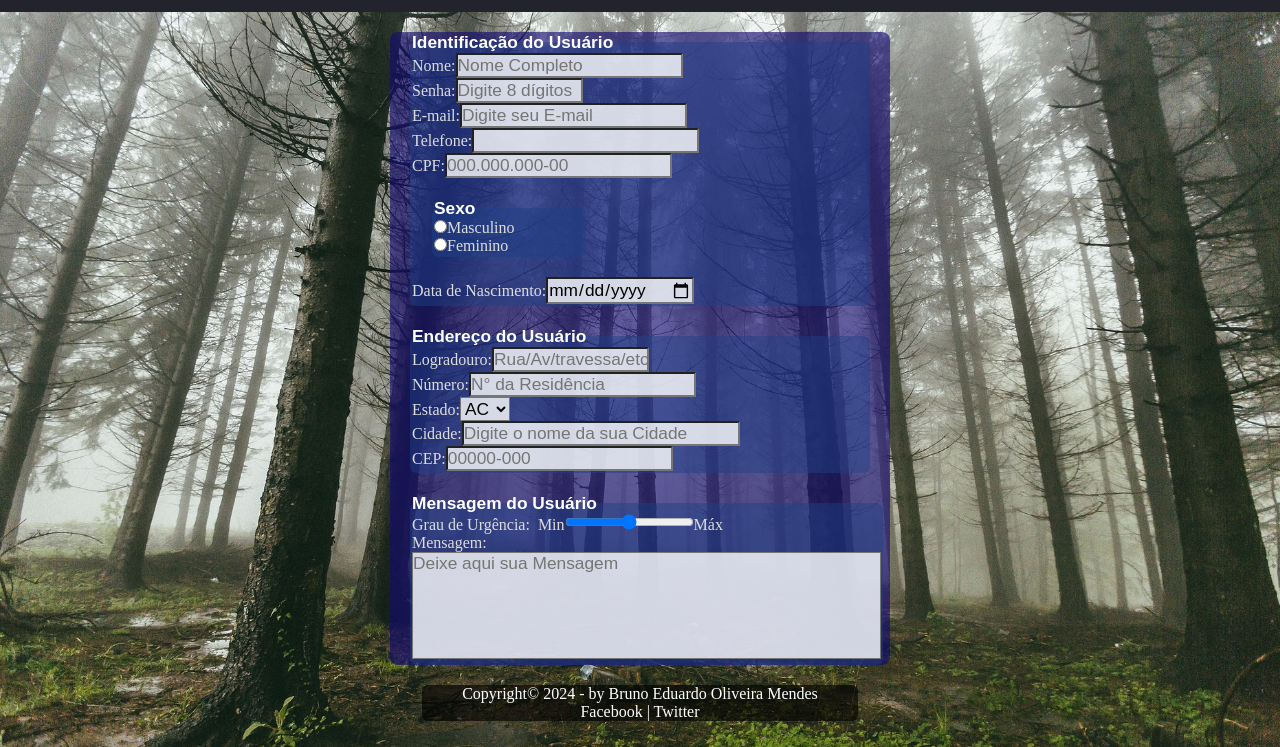
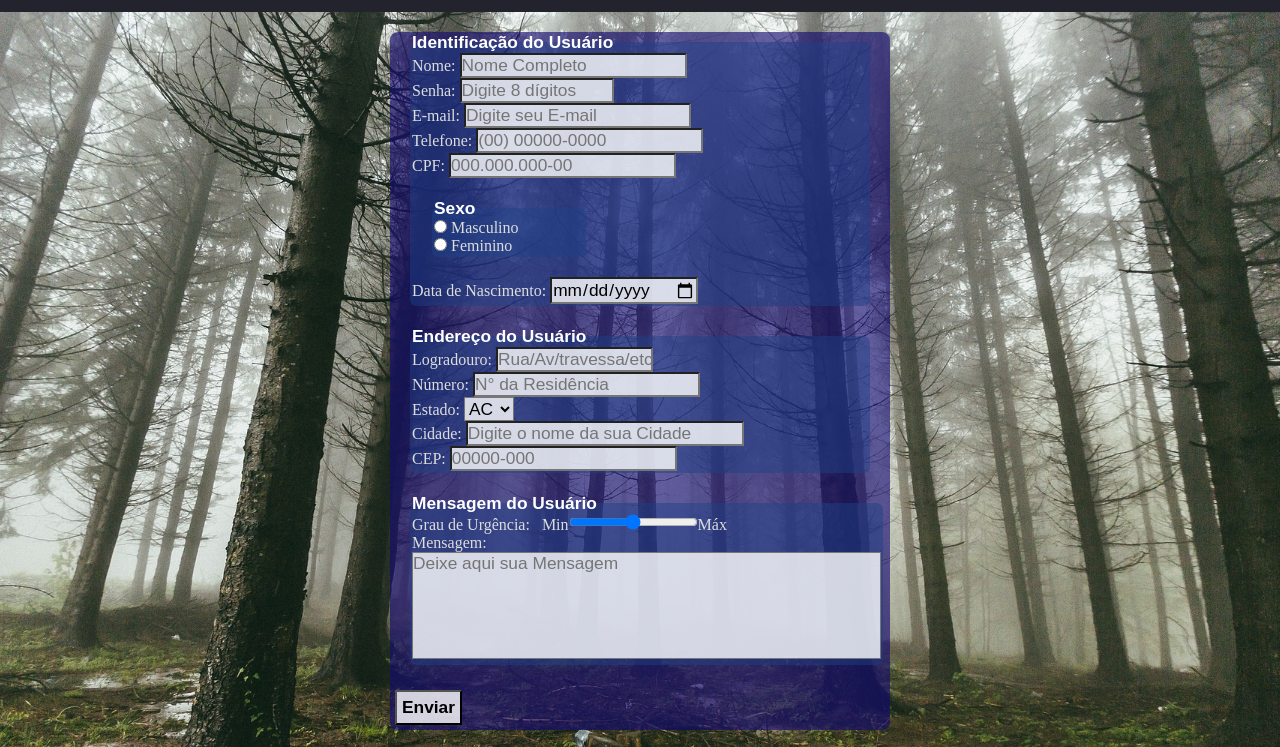
Before and after one commit to Hellsccythe/exercicio_plugins_jquery, a plain HTML site: page index.html in a window 1280 px wide. Shown: the part 52-799 px from the top of the page. Drawn offline with nearby package versions, Linux system fonts and the light colour scheme.

Commit message:
commit-inicial

```diff
--- a/css/form.css
+++ b/css/form.css
@@ -12,6 +12,10 @@ input, textarea, select {
 	font-weight: normal;
 	background-color: rgba(255, 255, 255, 0.8);
 
+}
+
+input#csenha{
+	width: 150px;
 }
 
 select{
@@ -48,6 +52,14 @@ fieldset#mensagem p{
 	color: #dddddd;
 }
 
+input#Enviar{
+	padding: 5px;
+	font-weight: bold;
+	cursor: pointer;
+	color: black;
+	margin: 5px 5px;
+}
+
 footer{
 	position: relative;
 	display: flex;
@@ -58,4 +70,5 @@ footer{
 	max-width: 34%;
 	color: #ffffff;
 	border-radius: 6px;
+	margin-top: 20px;
 }
--- a/css/menu.css
+++ b/css/menu.css
@@ -31,7 +31,7 @@ nav {
 main {
   background: url("../background.jpg") no-repeat center center;
   background-size: cover;
-  height: 110vh;
+  height: 120vh;
 }
 
 .nav-list {
--- a/index.html
+++ b/index.html
@@ -32,26 +32,26 @@
 <form method="post" id="fContato">
 <fieldset id="usuario"><legend>
 Identificação do Usuário</legend>
-  <p><label for="cnome">Nome:</label><input type="text" name="tnome" id="cnome" size="20" maxlength="20" placeholder="Nome Completo"></p>
-  <p><label for="csenha">Senha:</label><input type="password" name="tsenha" id="csenha" size="10" maxlength="8" placeholder="Digite 8 dígitos"></p>
-  <p><label for="cemail">E-mail:</label><input type="email" name="temail" id="cemail" size="20" maxlength="40" placeholder="Digite seu E-mail"></p>
-  <p><label for="ctel">Telefone:</label><input type="tel" name="ttel" id="ctel" ></p>
-  <p><label for="ccpf">CPF:<input type="text" name="tcpf" id="ccpf" placeholder="000.000.000-00"></label></p>
+  <p><label for="cnome">Nome: </label><input type="text" name="tnome" id="cnome" size="20" maxlength="20" placeholder="Nome Completo"></p>
+  <p><label for="csenha">Senha: </label><input type="password" name="tsenha" id="csenha" size="10" maxlength="8" placeholder="Digite 8 dígitos"></p>
+  <p><label for="cemail">E-mail: </label><input type="email" name="temail" id="cemail" size="20" maxlength="40" placeholder="Digite seu E-mail"></p>
+  <p><label for="ctel">Telefone: </label><input type="tel" name="ttel" id="ctel" ></p>
+  <p><label for="ccpf">CPF: <input type="text" name="tcpf" id="ccpf" placeholder="000.000.000-00"></label></p>
 
   <fieldset id="sexo"><legend>Sexo</legend>
-      <input type="radio" name="tSexo" id="cmasc"><label for="cmasc">Masculino</label><br>
-      <input type="radio" name="tSexo" id="cmem"><label for="cmem">Feminino</label>
+      <input type="radio" name="tSexo" id="cmasc"><label for="cmasc"> Masculino</label><br>
+      <input type="radio" name="tSexo" id="cmem"><label for="cmem"> Feminino</label>
 
 </fieldset>
 
-<p><label for="cnasc">Data de Nascimento:</label><input type="date" name="tnasc" id="cnasc"></p>
+<p><label for="cnasc">Data de Nascimento: </label><input type="date" name="tnasc" id="cnasc"></p>
 </fieldset>
 
 <fieldset id="endereco"><legend>
   Endereço do Usuário</legend>
-  <p><label for="crua"> Logradouro:</label><input type="text" name="trua" id="crua" size="13" maxlength="80" placeholder="Rua/Av/travessa/etc."></p>
-  <p><label for="cnum"> Número:</label><input type="number" name="tnum" id="cnum" size="10" maxlength="8" placeholder="N° da Residência"> </p>
-  <p><label for="cest">Estado:</label><select name="test" id="cest">
+  <p><label for="crua"> Logradouro: </label><input type="text" name="trua" id="crua" size="13" maxlength="80" placeholder="Rua/Av/travessa/etc."></p>
+  <p><label for="cnum"> Número: </label><input type="number" name="tnum" id="cnum" size="10" maxlength="8" placeholder="N° da Residência"> </p>
+  <p><label for="cest">Estado: </label><select name="test" id="cest">
       <option>AC</option>
       <option>AL</option>
       <option>AP</option>
@@ -81,16 +81,16 @@ Identificação do Usuário</legend>
       <option>DF</option>
 
   </select></p>
-  <p><label for="ccid">Cidade:<input type="text" name="tcid" id="ccid" size="25" maxlength="40" placeholder="Digite o nome da sua Cidade"></label></p>
-  <p><label for="ccep">CEP:<input type="text" name="ctext" id="ccep" placeholder="00000-000"></label></p>
+  <p><label for="ccid">Cidade: <input type="text" name="tcid" id="ccid" size="25" maxlength="40" placeholder="Digite o nome da sua Cidade"></label></p>
+  <p><label for="ccep">CEP: <input type="text" name="ctext" id="ccep" placeholder="00000-000"></label></p>
 </fieldset>
 
 <fieldset id="mensagem"><legend>
   Mensagem do Usuário</legend>
-  <p><label for="curg"> Grau de Urgência:</label>&nbsp; Min<input type="range" name="turg" id="curg" min="0" max="10">Máx</p>
-  <p><label for="cmsg"> Mensagem:</label><textarea name="tmsg" id="cmsg" cols="45" rows="5" placeholder="Deixe aqui sua Mensagem" style="resize: none;"></textarea> </p>
+  <p><label for="curg"> Grau de Urgência: </label>&nbsp; Min<input type="range" name="turg" id="curg" min="0" max="10">Máx</p>
+  <p><label for="cmsg"> Mensagem: </label><textarea name="tmsg" id="cmsg" cols="45" rows="5" placeholder="Deixe aqui sua Mensagem" style="resize: none;"></textarea> </p>
 </fieldset>
-
+<input type="button" id="Enviar" value="Enviar">
 </form>
 
 <footer id="rodape">
@@ -99,11 +99,13 @@ Identificação do Usuário</legend>
 </footer>
 </div>
 </main>
-    <script src="js/jquery.mask.min.js"></script>
-    <script src="js/jquery.validate.min.js"></script>
-    <script src="js/messages_pt_BR.min.js"></script>
-    <script src="js/menu-nav.js"></script>
-    <script src="js/form.js"></script>
+  <script type="text/javascript" src="https://code.jquery.com/jquery-1.11.0.min.js"></script>
+  <script type="text/javascript" src="https://code.jquery.com/jquery-migrate-1.2.1.min.js"></script>
+  <script src="js/jquery.mask.min.js"></script>
+  <script src="js/jquery.validate.min.js"></script>
+  <script src="js/messages_pt_BR.min.js"></script>
+  <script src="js/menu-nav.js"></script>
+  <script src="js/form.js"></script>
 
   </body>
 </html>
--- a/js/form.js
+++ b/js/form.js
@@ -1,6 +1,14 @@
 $(document).ready(function(){
 
     $('#ctel').mask('(00) 00000-0000', {
-        placeholder: '(xx) xxxxx-xxxx'
+        placeholder: '(00) 00000-0000'
+    })
+
+    $('#ccpf').mask('000.000.000-00', {
+        placeholder: '000.000.000-00'
+    })
+
+    $('#ccep').mask('00000-000', {
+        placeholder: '00000-000'
     })
 })
```
